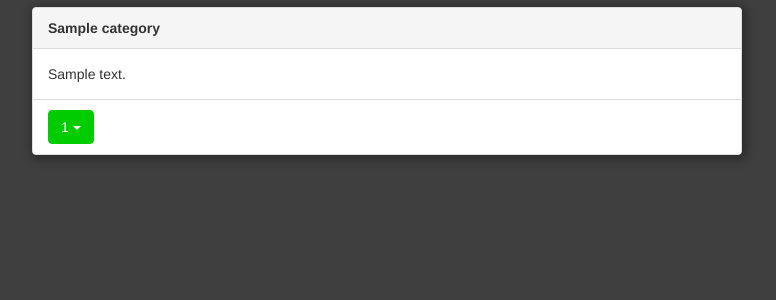
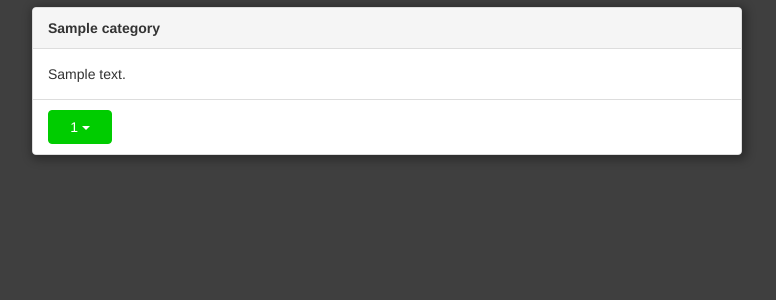
Before and after one commit to c0d3z3r0/ctf-backend, a Django app: page /chals in a window 1280 px wide. Shown: the part 177-477 px from the top of the page, without its empty margins (253-1029 px from the left). Run offline with Django 3.2, Linux system fonts and the light colour scheme; a user stored in the database is signed in; tables that the repository leaves empty hold one stand-in row (values such as "Sample post"); some libraries are stand-ins or nearby versions.

Commit message:
css: challenge button size ~10% of line

```diff
--- a/ctfbackend/backend/static/backend/custom.css
+++ b/ctfbackend/backend/static/backend/custom.css
@@ -324,3 +324,12 @@ span.status.active { opacity: 1; }
   -webkit-box-shadow: none;
   box-shadow: none;
 }
+
+
+/* challenge button size ~10% of line */
+.btn-group-chal > .btn-group {
+  width: 4.57em;
+}
+.btn-group-chal > .btn-group > .btn {
+  width: 100%;
+}
```
